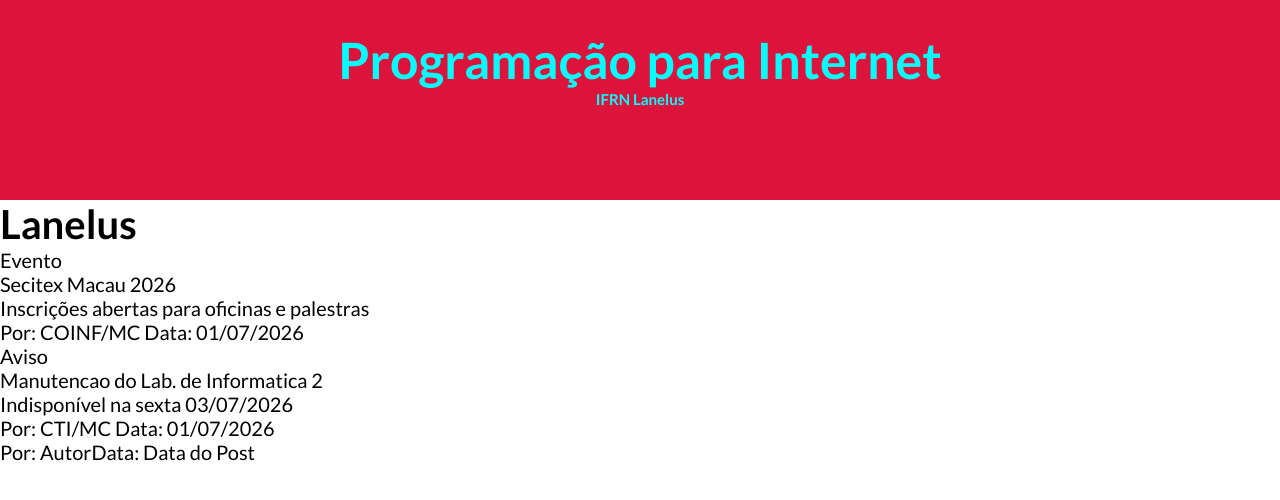
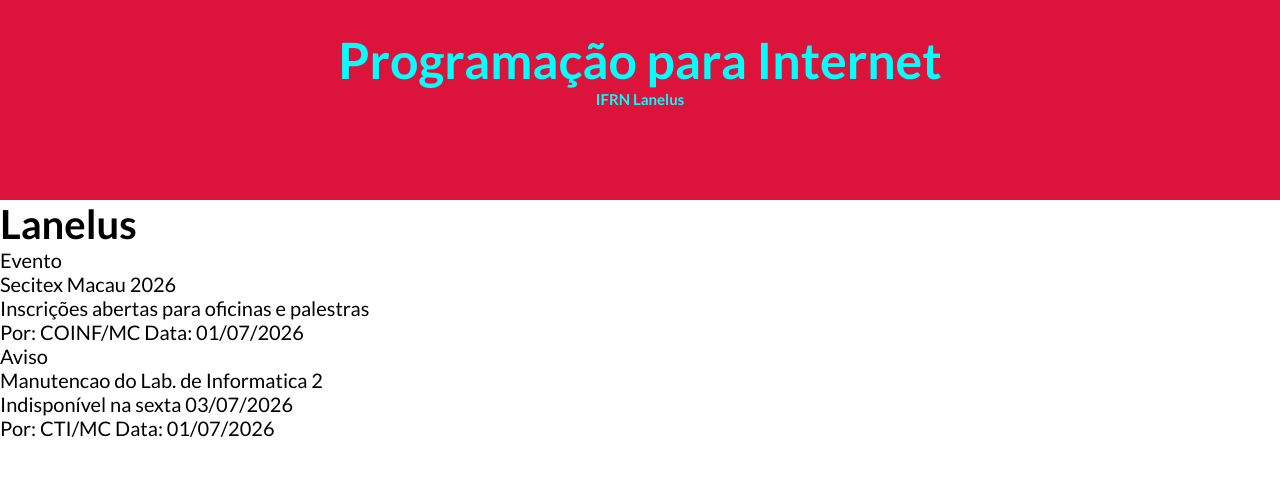
Before and after one commit to iohanportela/cuddly-space-system, a React (Vite) app: page / in a window 1280 px wide. Shown: the top 500 px of the page. Built offline with nearby package versions, Linux system fonts and the light colour scheme.

Commit message:
aula 01/07

```diff
--- a/src/App.jsx
+++ b/src/App.jsx
@@ -44,12 +44,6 @@ function App() {
         </div>
       </article>
     ))}
-
-      <div>
-        <span>Por: Autor</span>
-        <span>Data: Data do Post</span>
-      </div>
-
     </main>
     </>
   );
```
